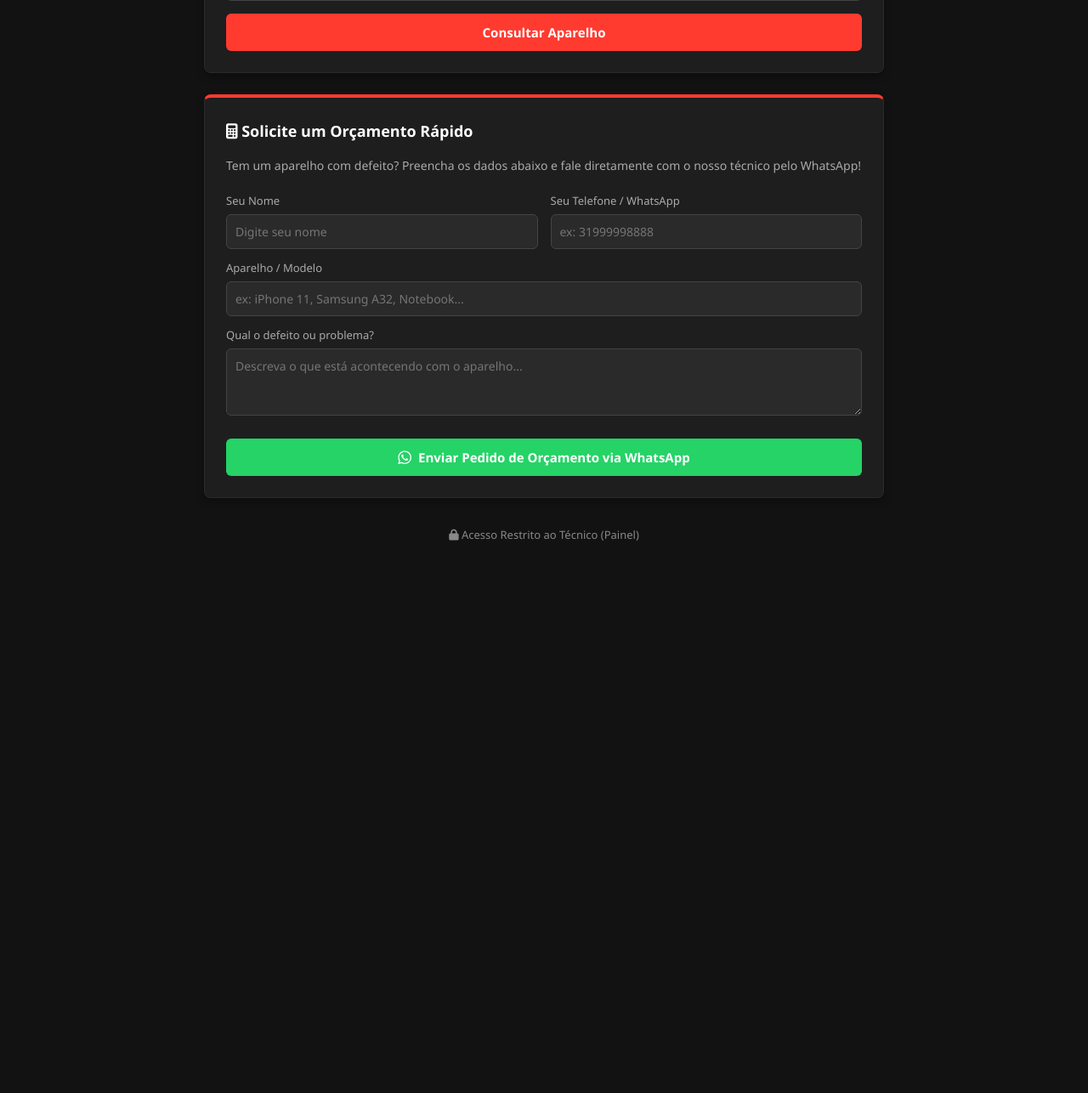
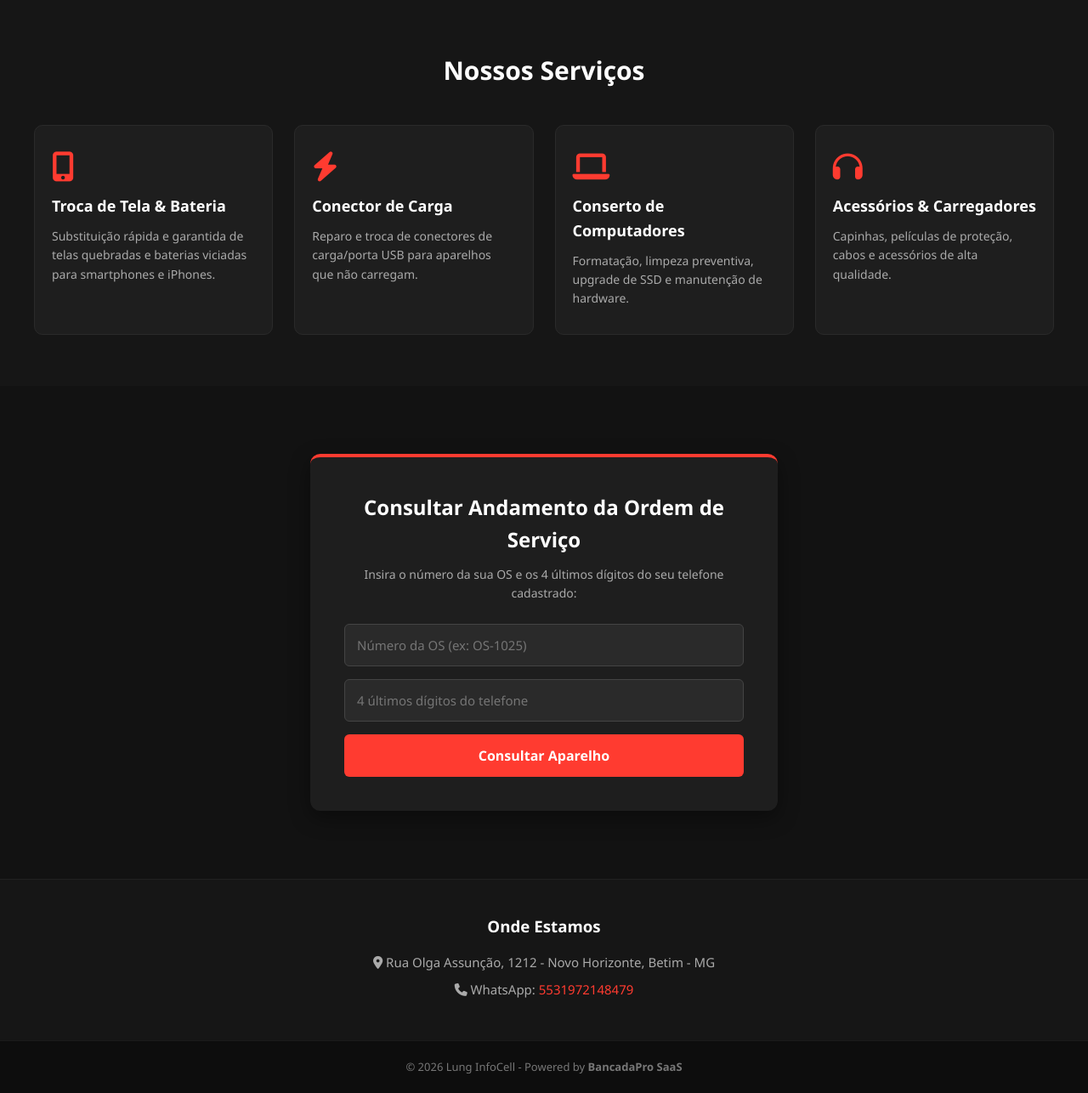
Before and after one commit to lungponto-ctrl/lung-infocell, a Flask app: page / in a window 1280 px wide. Shown: the part 481-1767 px from the top of the page at 85% size. Before the commit the page ends 1117 px from the top, so only its background shows below. Run offline with Flask 3, Linux system fonts and the light colour scheme; data comes from the database, SQL or seed files in the repository; some libraries are stand-ins or nearby versions.

```diff
--- a/templates/index.html
+++ b/templates/index.html
@@ -7,211 +7,164 @@
     <link rel="stylesheet" href="{{ url_for('static', filename='style.css') }}">
     <link rel="stylesheet" href="https://cdnjs.cloudflare.com/ajax/libs/font-awesome/6.4.0/css/all.min.css">
 
+    <!-- FORÇAR A COR DINÂMICA DA LOJA DIRETAMENTE NA PÁGINA -->
     <style>
         :root {
             --cor-primaria: {{ empresa.cor_primaria if empresa and empresa.cor_primaria else '#ff3b30' }};
         }
-        body {
-            background-color: #121212;
-            color: #e0e0e0;
-            margin: 0;
-            padding: 20px;
-            font-family: 'Segoe UI', Tahoma, Geneva, Verdana, sans-serif;
-        }
-        .container {
-            max-width: 800px;
-            margin: 0 auto;
-        }
-        .loja-header {
-            background: #1e1e1e;
-            padding: 30px;
-            border-radius: 8px;
-            text-align: center;
-            border-bottom: 4px solid var(--cor-primaria);
-            margin-bottom: 25px;
-            box-shadow: 0 4px 10px rgba(0,0,0,0.4);
-        }
-        .loja-header h1 { color: #fff; margin: 0 0 10px 0; font-size: 26px; }
-        .loja-header p { color: #aaa; margin: 5px 0; font-size: 14px; }
-
-        .card-home {
-            background: #1e1e1e;
-            padding: 25px;
-            border-radius: 8px;
-            border: 1px solid #2a2a2a;
-            box-shadow: 0 4px 10px rgba(0,0,0,0.3);
-            margin-bottom: 25px;
-        }
-        .card-home h3 {
-            color: #fff; margin-top: 0; margin-bottom: 15px; font-size: 18px;
-            border-bottom: 1px solid #333; padding-bottom: 10px;
-        }
-
-        .form-group { margin-bottom: 15px; }
-        .form-group label { display: block; margin-bottom: 6px; font-size: 13px; color: #aaa; }
-        .form-group input {
-            width: 100%; padding: 12px; background: #2a2a2a; border: 1px solid #444;
-            color: #fff; border-radius: 6px; font-size: 14px; box-sizing: border-box;
-        }
-        .form-group input:focus { border-color: var(--cor-primaria); outline: none; }
-
-        .btn-acao {
-            background-color: var(--cor-primaria); color: white; border: none; padding: 12px;
-            width: 100%; border-radius: 6px; font-weight: bold; font-size: 15px; cursor: pointer;
-            transition: filter 0.3s;
-        }
-        .btn-acao:hover { filter: brightness(0.85); }
-
-        .resultado-box {
-            background: #252525; padding: 20px; border-radius: 6px; margin-top: 20px;
-            border-left: 4px solid var(--cor-primaria); display: none;
-        }
-        .resultado-box p { margin: 8px 0; font-size: 14px; color: #ccc; }
-
-        .btn-login-fixo {
-            text-align: center; margin-top: 30px; margin-bottom: 20px;
-        }
-        .btn-login-fixo a {
-            color: #888; text-decoration: none; font-size: 13px; transition: color 0.3s;
-        }
-        .btn-login-fixo a:hover { color: #fff; }
+        .header { border-bottom: 3px solid var(--cor-primaria) !important; }
+        .logo-icon, .hero-content .highlight, .service-card i { color: var(--cor-primaria) !important; }
+        .btn-primary, .btn-consultar { background-color: var(--cor-primaria) !important; }
+        .btn-primary:hover, .btn-consultar:hover { filter: brightness(0.85); }
+        .consult-card { border-top: 4px solid var(--cor-primaria) !important; }
+        .service-card:hover { border-color: var(--cor-primaria) !important; }
     </style>
 </head>
 <body>
 
-    <div class="container">
-        <!-- Cabeçalho da Loja -->
-        <div class="loja-header">
-            <h1><i class="fa-solid fa-store"></i> {{ empresa.nome }}</h1>
-            <p><i class="fa-solid fa-location-dot"></i> {{ empresa.endereco }}</p>
-            <p><i class="fa-solid fa-clock"></i> {{ empresa.horario or "Segunda a Sexta: 08:00 - 18:00" }}</p>
-            <p><i class="fa-brands fa-whatsapp"></i> WhatsApp: {{ empresa.telefone_whatsapp }}</p>
+    <!-- Cabeçalho Dinâmico -->
+    <header class="header">
+        <div class="logo-container">
+            <i class="fa-solid fa-microchip logo-icon"></i>
+            <h1>{{ empresa.nome }}</h1>
         </div>
+        <nav class="nav-links">
+            <a href="#inicio">Início</a>
+            <a href="#servicos">Serviços</a>
+            <a href="#consultar">Consultar OS</a>
+            <a href="#contato">Contato</a>
+            <a href="{{ url_for('login') }}" class="btn-admin"><i class="fa-solid fa-user-gear"></i> Área do Técnico</a>
+        </nav>
+        <a href="https://wa.me/{{ empresa.telefone_whatsapp }}" target="_blank" class="btn-whatsapp">
+            <i class="fa-brands fa-whatsapp"></i> WhatsApp
+        </a>
+    </header>
 
-        <!-- Consultar Ordem de Serviço -->
-        <div class="card-home">
-            <h3><i class="fa-solid fa-magnifying-glass"></i> Consultar Andamento da Ordem de Serviço</h3>
-            <div class="form-group">
-                <label>Número da OS (ex: OS-1-1026)</label>
-                <input type="text" id="consulta_codigo" placeholder="Digite o número da OS">
+    <!-- Secção Principal / Hero -->
+    <section id="inicio" class="hero">
+        <div class="hero-content">
+            <h2>Assistência Técnica <span class="highlight">Especializada</span></h2>
+            <p>Conserto de smartphones, iPhones, computadores e venda de acessórios de qualidade.</p>
+            <a href="#consultar" class="btn-primary"><i class="fa-solid fa-magnifying-glass"></i> Consultar Ordem de Serviço</a>
         </div>
-            <div class="form-group">
-                <label>Últimos 4 dígitos do seu telefone cadastrado</label>
-                <input type="text" id="consulta_telefone" placeholder="ex: 8888" maxlength="4">
+    </section>
+
+    <!-- Secção de Serviços Dinâmica -->
+    <section id="servicos" class="services">
+        <h3>Nossos Serviços</h3>
+        <div class="services-grid">
+            {% set lista_servicos = empresa.servicos.split(',') if empresa and empresa.servicos else ['tela_bateria', 'conector', 'computadores', 'acessorios'] %}
+
+            {% if 'tela_bateria' in lista_servicos %}
+            <div class="service-card">
+                <i class="fa-solid fa-mobile-screen-button"></i>
+                <h4>Troca de Tela & Bateria</h4>
+                <p>Substituição rápida e garantida de telas quebradas e baterias viciadas para smartphones e iPhones.</p>
             </div>
-            <button type="button" class="btn-acao" onclick="consultarOS()">Consultar Aparelho</button>
+            {% endif %}
 
-            <div id="resultadoOS" class="resultado-box">
-                <p><strong>Número da OS:</strong> <span id="res_codigo"></span></p>
-                <p><strong>Cliente:</strong> <span id="res_cliente"></span></p>
-                <p><strong>Aparelho:</strong> <span id="res_aparelho"></span></p>
-                <p><strong>Defeito Relatado:</strong> <span id="res_defeito"></span></p>
-                <p><strong>Status Atual:</strong> <span id="res_status" style="color: #ffcc00; font-weight: bold;"></span></p>
-                <p><strong>Laudo Técnico:</strong> <span id="res_relatorio"></span></p>
-                <p><strong>Valor / Orçamento:</strong> <span id="res_valor"></span></p>
-                <p><strong>Garantia:</strong> <span id="res_garantia"></span></p>
+            {% if 'conector' in lista_servicos %}
+            <div class="service-card">
+                <i class="fa-solid fa-bolt"></i>
+                <h4>Conector de Carga</h4>
+                <p>Reparo e troca de conectores de carga/porta USB para aparelhos que não carregam.</p>
+            </div>
+            {% endif %}
+
+            {% if 'computadores' in lista_servicos %}
+            <div class="service-card">
+                <i class="fa-solid fa-laptop"></i>
+                <h4>Conserto de Computadores</h4>
+                <p>Formatação, limpeza preventiva, upgrade de SSD e manutenção de hardware.</p>
+            </div>
+            {% endif %}
+
+            {% if 'acessorios' in lista_servicos %}
+            <div class="service-card">
+                <i class="fa-solid fa-headphones"></i>
+                <h4>Acessórios & Carregadores</h4>
+                <p>Capinhas, películas de proteção, cabos e acessórios de alta qualidade.</p>
+            </div>
+            {% endif %}
+        </div>
+    </section>
+
+    <!-- Secção de Consulta de OS -->
+    <section id="consultar" class="consult-section">
+        <div class="consult-card">
+            <h3>Consultar Andamento da Ordem de Serviço</h3>
+            <p>Insira o número da sua OS e os 4 últimos dígitos do seu telefone cadastrado:</p>
+
+            <form id="formConsultarOS">
+                <div class="input-group">
+                    <input type="text" id="numero_os" placeholder="Número da OS (ex: OS-1025)" required>
+                </div>
+                <div class="input-group">
+                    <input type="text" id="telefone_cliente" placeholder="4 últimos dígitos do telefone" maxlength="4" required>
+                </div>
+                <button type="submit" class="btn-consultar">Consultar Aparelho</button>
+            </form>
+
+            <div id="resultadoOS" class="resultado-box" style="display: none;">
+                <!-- O resultado da consulta aparece aqui via JavaScript -->
             </div>
         </div>
+    </section>
 
-        <!-- SECÇÃO DE PEDIDO DE ORÇAMENTO -->
-        <div style="background: #1e1e1e; padding: 25px; border-radius: 8px; border: 1px solid #2a2a2a; margin-bottom: 25px; border-top: 4px solid var(--cor-primaria); box-shadow: 0 4px 10px rgba(0,0,0,0.3);">
-            <h3 style="color: #fff; margin-top: 0; margin-bottom: 15px; font-size: 18px;"><i class="fa-solid fa-calculator"></i> Solicite um Orçamento Rápido</h3>
-            <p style="color: #aaa; font-size: 14px; margin-bottom: 20px;">Tem um aparelho com defeito? Preencha os dados abaixo e fale diretamente com o nosso técnico pelo WhatsApp!</p>
+    <!-- Secção de Contato -->
+    <section id="contato" class="contact-section">
+        <h3>Onde Estamos</h3>
+        <p><i class="fa-solid fa-location-dot"></i> {{ empresa.endereco }}</p>
+        <p><i class="fa-solid fa-phone"></i> WhatsApp: <a href="https://wa.me/{{ empresa.telefone_whatsapp }}" target="_blank" style="color: var(--cor-primaria); text-decoration: none;">{{ empresa.telefone_whatsapp }}</a></p>
+    </section>
 
-            <div class="orc-grid" style="display: grid; grid-template-columns: 1fr 1fr; gap: 15px;">
-                <div style="margin-bottom: 12px;">
-                    <label style="display: block; margin-bottom: 5px; font-size: 13px; color: #aaa;">Seu Nome</label>
-                    <input type="text" id="orc_nome" placeholder="Digite seu nome" style="width: 100%; padding: 10px; background: #2a2a2a; border: 1px solid #444; color: #fff; border-radius: 6px; box-sizing: border-box; font-size: 14px;">
-                </div>
-                <div style="margin-bottom: 12px;">
-                    <label style="display: block; margin-bottom: 5px; font-size: 13px; color: #aaa;">Seu Telefone / WhatsApp</label>
-                    <input type="text" id="orc_telefone" placeholder="ex: 31999998888" style="width: 100%; padding: 10px; background: #2a2a2a; border: 1px solid #444; color: #fff; border-radius: 6px; box-sizing: border-box; font-size: 14px;">
-                </div>
-            </div>
-            <div style="margin-bottom: 12px;">
-                <label style="display: block; margin-bottom: 5px; font-size: 13px; color: #aaa;">Aparelho / Modelo</label>
-                <input type="text" id="orc_aparelho" placeholder="ex: iPhone 11, Samsung A32, Notebook..." style="width: 100%; padding: 10px; background: #2a2a2a; border: 1px solid #444; color: #fff; border-radius: 6px; box-sizing: border-box; font-size: 14px;">
-            </div>
-            <div style="margin-bottom: 20px;">
-                <label style="display: block; margin-bottom: 5px; font-size: 13px; color: #aaa;">Qual o defeito ou problema?</label>
-                <textarea id="orc_defeito" rows="3" placeholder="Descreva o que está acontecendo com o aparelho..." style="width: 100%; padding: 10px; background: #2a2a2a; border: 1px solid #444; color: #fff; border-radius: 6px; box-sizing: border-box; font-size: 14px; resize: vertical;"></textarea>
-            </div>
-            <button type="button" onclick="enviarOrcamentoWhatsApp()" style="background-color: #25d366; color: white; border: none; padding: 12px; width: 100%; border-radius: 6px; font-weight: bold; font-size: 15px; cursor: pointer; display: flex; align-items: center; justify-content: center; gap: 8px; transition: filter 0.3s;" onmouseover="this.style.filter='brightness(0.9)'" onmouseout="this.style.filter='none'">
-                <i class="fa-brands fa-whatsapp" style="font-size: 18px;"></i> Enviar Pedido de Orçamento via WhatsApp
-            </button>
-        </div>
+    <!-- Rodapé -->
+    <footer>
+        <p>&copy; 2026 {{ empresa.nome }} - Powered by <strong>BancadaPro SaaS</strong></p>
+    </footer>
 
-        <div class="btn-login-fixo">
-            <a href="{{ url_for('login') }}"><i class="fa-solid fa-lock"></i> Acesso Restrito ao Técnico (Painel)</a>
-        </div>
-    </div>
+    <!-- Script de Consulta de OS -->
+    <script>
+        document.getElementById('formConsultarOS').addEventListener('submit', async function(e) {
+            e.preventDefault();
 
-    <!-- Estilo responsivo para telemóveis -->
-    <style>
-        @media (max-width: 768px) {
-            .orc-grid { grid-template-columns: 1fr !important; }
-        }
-    </style>
+            const numeroOs = document.getElementById('numero_os').value.trim();
+            const digitosTelefone = document.getElementById('telefone_cliente').value.trim();
+            const resultadoBox = document.getElementById('resultadoOS');
 
-    <script>
-        async function consultarOS() {
-            let codigo = document.getElementById('consulta_codigo').value.trim();
-            let telefone = document.getElementById('consulta_telefone').value.trim();
-
-            if (!codigo || !telefone) {
-                alert("Preencha o número da OS e os 4 últimos dígitos do telefone.");
-                return;
-            }
-
-            const resp = await fetch('/api/consultar-os', {
+            try {
+                const resposta = await fetch('/api/consultar-os', {
                     method: 'POST',
                     headers: { 'Content-Type': 'application/json' },
-                body: JSON.stringify({ numero_os: codigo, digitos_telefone: telefone })
+                    body: JSON.stringify({ numero_os: numeroOs, digitos_telefone: digitosTelefone })
                 });
 
-            const res = await resp.json();
+                const dados = await resposta.json();
 
-            if (res.sucesso) {
-                document.getElementById('res_codigo').innerText = res.codigo;
-                document.getElementById('res_cliente').innerText = res.cliente;
-                document.getElementById('res_aparelho').innerText = res.aparelho;
-                document.getElementById('res_defeito').innerText = res.defeito;
-                document.getElementById('res_status').innerText = res.status;
-                document.getElementById('res_relatorio').innerText = res.relatorio;
-                document.getElementById('res_valor').innerText = res.valor;
-                document.getElementById('res_garantia').innerText = res.garantia;
-                document.getElementById('resultadoOS').style.display = "block";
+                resultadoBox.style.display = 'block';
+                if (dados.sucesso) {
+                    resultadoBox.style.background = '#1e3a1e';
+                    resultadoBox.style.borderLeft = '4px solid #4cd964';
+                    resultadoBox.innerHTML = `
+                        <h4><i class="fa-solid fa-check-circle"></i> OS Encontrada: ${dados.codigo}</h4>
+                        <p><strong>Cliente:</strong> ${dados.cliente}</p>
+                        <p><strong>Aparelho:</strong> ${dados.aparelho}</p>
+                        <p><strong>Defeito:</strong> ${dados.defeito}</p>
+                        <p><strong>Status Atual:</strong> <span style="color: #ffcc00;">${dados.status}</span></p>
+                        <p><strong>Valor:</strong> ${dados.valor}</p>
+                        <p><strong>Relatório Técnico:</strong> ${dados.relatorio}</p>
+                    `;
                 } else {
-                alert(res.mensagem);
-                document.getElementById('resultadoOS').style.display = "none";
+                    resultadoBox.style.background = '#3a1e1e';
+                    resultadoBox.style.borderLeft = '4px solid #ff3b30';
+                    resultadoBox.innerHTML = `<p><i class="fa-solid fa-triangle-exclamation"></i> ${dados.mensagem}</p>`;
                 }
+            } catch (erro) {
+                resultadoBox.style.display = 'block';
+                resultadoBox.style.background = '#3a1e1e';
+                resultadoBox.innerHTML = `<p>Erro ao consultar. Tente novamente mais tarde.</p>`;
             }
-
-        function enviarOrcamentoWhatsApp() {
-            let nome = document.getElementById('orc_nome').value.trim();
-            let telefone = document.getElementById('orc_telefone').value.trim();
-            let aparelho = document.getElementById('orc_aparelho').value.trim();
-            let defeito = document.getElementById('orc_defeito').value.trim();
-
-            if (!nome || !telefone || !aparelho || !defeito) {
-                alert("Por favor, preencha todos os campos para solicitar o orçamento.");
-                return;
-            }
-
-            let whatsappLoja = "{{ empresa.telefone_whatsapp }}".replace(/\D/g, '');
-            if (!whatsappLoja.startsWith('55')) {
-                whatsappLoja = '55' + whatsappLoja;
-            }
-
-            let mensagem = `Olá! Gostaria de solicitar um orçamento.\n\n` +
-                           `👤 *Nome:* ${nome}\n` +
-                           `📱 *Aparelho:* ${aparelho}\n` +
-                           `⚠️ *Defeito:* ${defeito}\n` +
-                           `📞 *Contato:* ${telefone}`;
-
-            let urlWp = `https://wa.me/${whatsappLoja}?text=${encodeURIComponent(mensagem)}`;
-            window.open(urlWp, '_blank');
-        }
+        });
     </script>
 </body>
 </html>
```
Lines whose indentation alone changed are shown as unchanged.
